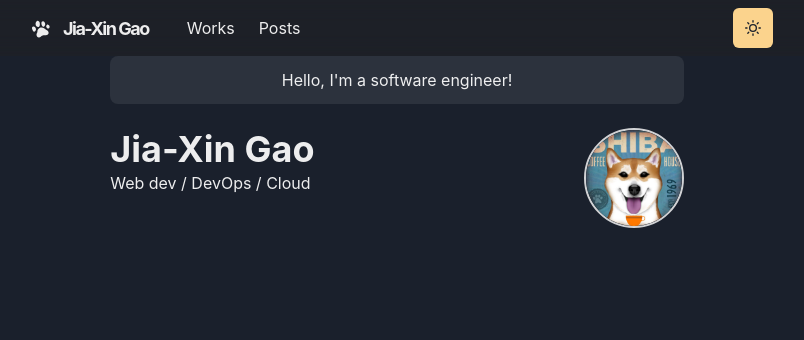
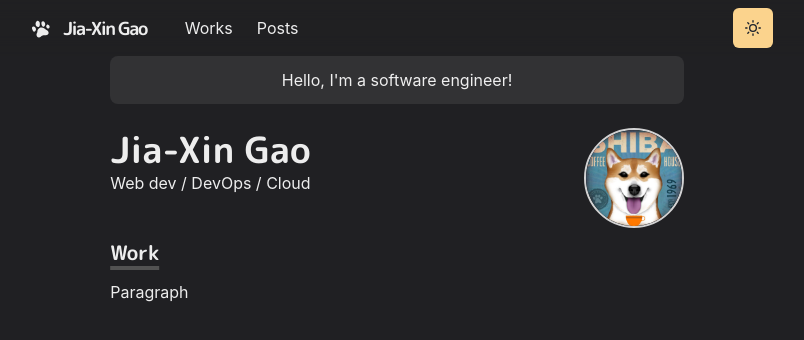
Before and after one commit to jx-gao/website, a Next.js app: page / in a window 1280 px wide. Shown: the top 340 px of the page, without its empty margins (243-1047 px from the left). Built offline with nearby package versions, Linux system fonts and the light colour scheme.

Commit message:
Added sections

```diff
--- /dev/null
+++ b/components/sections.js
@@ -0,0 +1,21 @@
+import { motion } from 'framer-motion'
+import { chakra, shouldForwardProp } from '@chakra-ui/react'
+
+const StyledDiv = chakra(motion.div, {
+  shouldForwardProp: prop => {
+    return shouldForwardProp(prop) || prop === 'transition'
+  }
+})
+
+const Section = ({ children, delay = 0 }) => (
+  <StyledDiv
+    initial={{ y: 10, opacity: 0 }}
+    animate={{ y: 0, opacity: 1 }}
+    transition={{ duration: 0.8, delay }}
+    mb={6}
+  >
+    {children}
+  </StyledDiv>
+)
+
+export default Section
--- a/lib/theme.js
+++ b/lib/theme.js
@@ -1,4 +1,4 @@
-import { extendTheme } from "@chakra-ui/react"
+import { extendTheme } from '@chakra-ui/react'
 import { mode } from '@chakra-ui/theme-tools'
 
 const styles = {
@@ -26,7 +26,7 @@ const components = {
   Link: {
     baseStyle: props => ({
       color: mode('#3d7aed', '#ff63c3')(props),
-      textUnderLineOffset: 3
+      textUnderlineOffset: 3
     })
   }
 }
@@ -44,12 +44,5 @@ const config = {
   useSystemColorMode: true
 }
 
-const theme = extendTheme({
-  config,
-  styles,
-  components,
-  colors,
-  fonts
-})
-
+const theme = extendTheme({ config, styles, components, fonts, colors })
 export default theme
--- a/pages/_app.js
+++ b/pages/_app.js
@@ -1,10 +1,11 @@
 import { ChakraProvider } from '@chakra-ui/react'
 import Layout from '../components/layouts/main'
+import theme from '../lib/theme'
 import Fonts from '../components/fonts'
 
 const Website = ({ Component, pageProps, router }) => {
   return (
-    <ChakraProvider>
+    <ChakraProvider theme={theme}>
       <Fonts />
       <Layout router={router}>
         <Component {...pageProps} key={router.route} />
--- a/pages/_document.js
+++ b/pages/_document.js
@@ -1,4 +1,4 @@
-import { ColorModeScript } from "@chakra-ui/react"
+import { ColorModeScript } from '@chakra-ui/react'
 import NextDocument, { Html, Head, Main, NextScript } from 'next/document'
 import theme from '../lib/theme'
 
--- a/pages/index.js
+++ b/pages/index.js
@@ -1,4 +1,11 @@
-import { Container, Box, Heading, Image, useColorModeValue } from '@chakra-ui/react'
+import {
+  Container,
+  Box,
+  Heading,
+  Image,
+  useColorModeValue
+} from '@chakra-ui/react'
+import Section from '../components/sections'
 
 const Page = () => {
   return (
@@ -32,10 +39,17 @@ const Page = () => {
             maxWidth="100px"
             disply="inline-block"
             borderRadius="full"
-            src="/images/dp.jpg" alt="dp"
+            src="/images/dp.jpg"
+            alt="dp"
           />
         </Box>
       </Box>
+      <Section delay={0.1}>
+        <Heading as="h3" variant="section-title">
+          Work
+        </Heading>
+        <p>Paragraph</p>
+      </Section>
     </Container>
   )
 }
```
